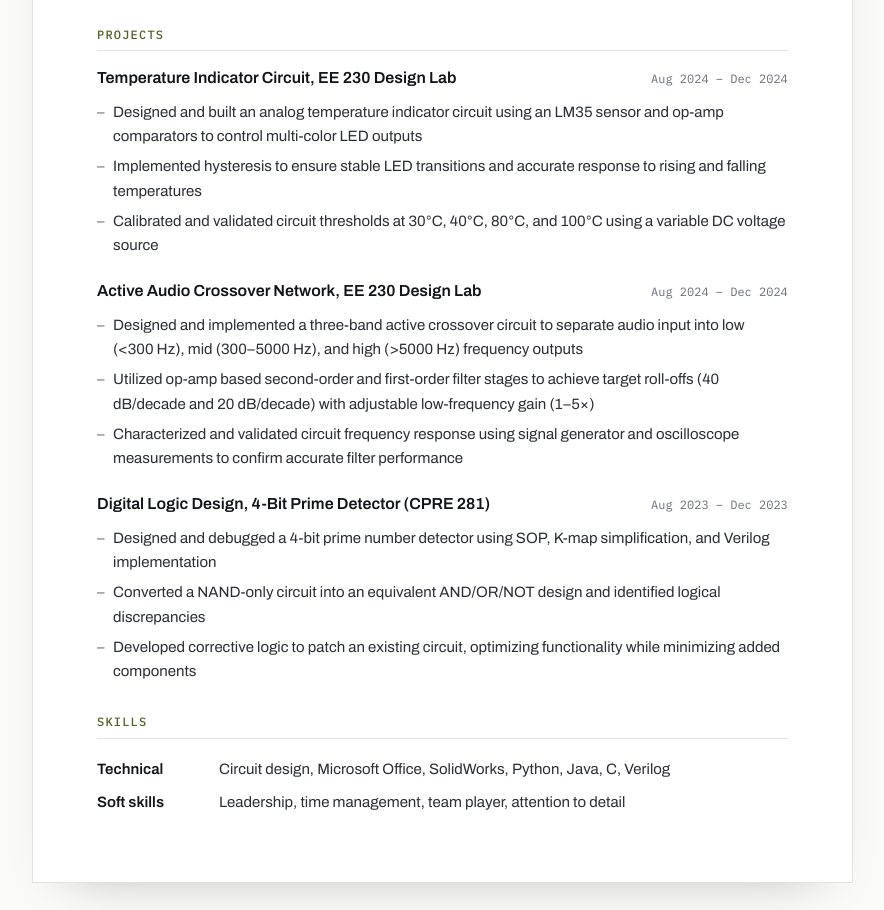
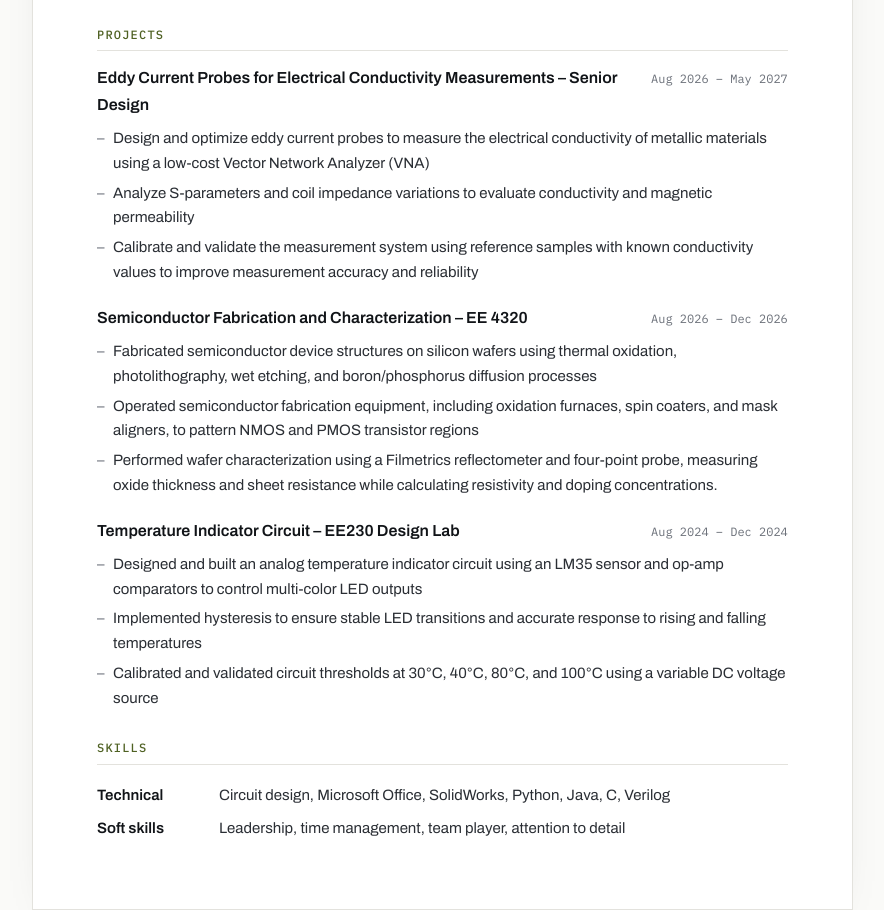
Before and after one commit to bponce-code/CPRE-4940-Senior-Portfolio, a website: page resume.html in a window 1280 px wide. Shown: the part 1169-2079 px from the top of the page, without its empty margins (32-916 px from the left). Drawn offline with Linux system fonts and the light colour scheme.

Commit message:
Update only resume display from latest November 2026 PDF

```diff
--- a/resume.html
+++ b/resume.html
@@ -49,7 +49,7 @@
       <article class="resume-sheet" aria-label="Résumé">
         <header class="cv-head">
           <h2>Benjamin Ponce-Martinez</h2>
-          <p><a href="mailto:bponce@iastate.edu">bponce@iastate.edu</a> · <a href="https://www.linkedin.com/in/benjamin-ponce-martinez-78397b206/" target="_blank" rel="noopener noreferrer">linkedin.com/in/benjamin-ponce-martinez</a></p>
+          <p><a href="mailto:bponce@iastate.edu">bponce@iastate.edu</a> · <a href="tel:+15157797651">515-779-7651</a> · Des Moines, IA · <a href="https://bponce.vercel.app/" target="_blank" rel="noopener noreferrer">bponce.vercel.app</a></p>
         </header>
 
         <section class="cv-section">
@@ -85,27 +85,27 @@
         <section class="cv-section">
           <h3>Projects</h3>
           <div class="cv-item">
-            <div class="cv-row"><strong>Temperature Indicator Circuit, EE 230 Design Lab</strong><span>Aug 2024 – Dec 2024</span></div>
+            <div class="cv-row"><strong>Eddy Current Probes for Electrical Conductivity Measurements – Senior Design</strong><span>Aug 2026 – May 2027</span></div>
+            <ul>
+              <li>Design and optimize eddy current probes to measure the electrical conductivity of metallic materials using a low-cost Vector Network Analyzer (VNA)</li>
+              <li>Analyze S-parameters and coil impedance variations to evaluate conductivity and magnetic permeability</li>
+              <li>Calibrate and validate the measurement system using reference samples with known conductivity values to improve measurement accuracy and reliability</li>
+            </ul>
+          </div>
+          <div class="cv-item">
+            <div class="cv-row"><strong>Semiconductor Fabrication and Characterization – EE 4320</strong><span>Aug 2026 – Dec 2026</span></div>
+            <ul>
+              <li>Fabricated semiconductor device structures on silicon wafers using thermal oxidation, photolithography, wet etching, and boron/phosphorus diffusion processes</li>
+              <li>Operated semiconductor fabrication equipment, including oxidation furnaces, spin coaters, and mask aligners, to pattern NMOS and PMOS transistor regions</li>
+              <li>Performed wafer characterization using a Filmetrics reflectometer and four-point probe, measuring oxide thickness and sheet resistance while calculating resistivity and doping concentrations.</li>
+            </ul>
+          </div>
+          <div class="cv-item">
+            <div class="cv-row"><strong>Temperature Indicator Circuit – EE230 Design Lab</strong><span>Aug 2024 – Dec 2024</span></div>
             <ul>
               <li>Designed and built an analog temperature indicator circuit using an LM35 sensor and op-amp comparators to control multi-color LED outputs</li>
               <li>Implemented hysteresis to ensure stable LED transitions and accurate response to rising and falling temperatures</li>
               <li>Calibrated and validated circuit thresholds at 30°C, 40°C, 80°C, and 100°C using a variable DC voltage source</li>
-            </ul>
-          </div>
-          <div class="cv-item">
-            <div class="cv-row"><strong>Active Audio Crossover Network, EE 230 Design Lab</strong><span>Aug 2024 – Dec 2024</span></div>
-            <ul>
-              <li>Designed and implemented a three-band active crossover circuit to separate audio input into low (&lt;300 Hz), mid (300–5000 Hz), and high (&gt;5000 Hz) frequency outputs</li>
-              <li>Utilized op-amp based second-order and first-order filter stages to achieve target roll-offs (40 dB/decade and 20 dB/decade) with adjustable low-frequency gain (1–5×)</li>
-              <li>Characterized and validated circuit frequency response using signal generator and oscilloscope measurements to confirm accurate filter performance</li>
-            </ul>
-          </div>
-          <div class="cv-item">
-            <div class="cv-row"><strong>Digital Logic Design, 4-Bit Prime Detector (CPRE 281)</strong><span>Aug 2023 – Dec 2023</span></div>
-            <ul>
-              <li>Designed and debugged a 4-bit prime number detector using SOP, K-map simplification, and Verilog implementation</li>
-              <li>Converted a NAND-only circuit into an equivalent AND/OR/NOT design and identified logical discrepancies</li>
-              <li>Developed corrective logic to patch an existing circuit, optimizing functionality while minimizing added components</li>
             </ul>
           </div>
         </section>
```
